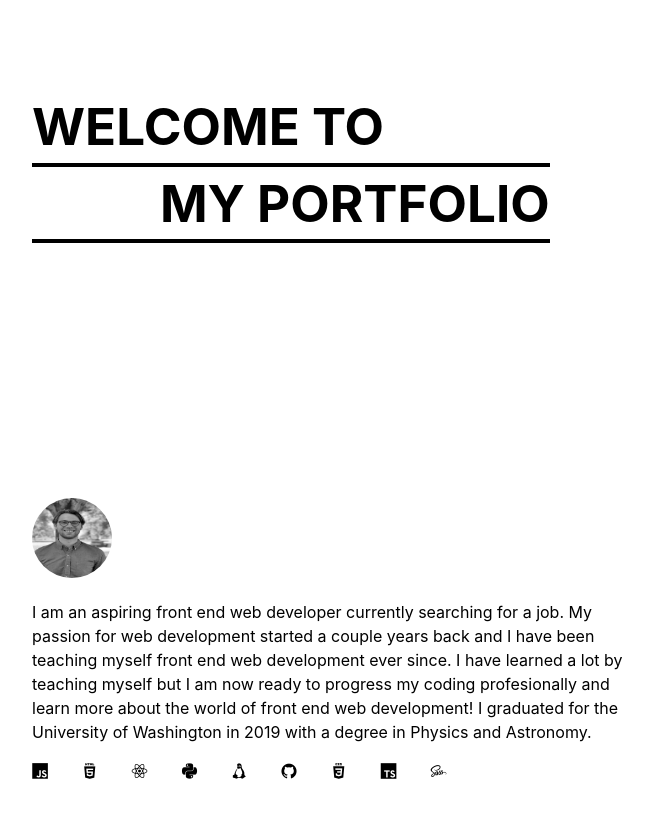
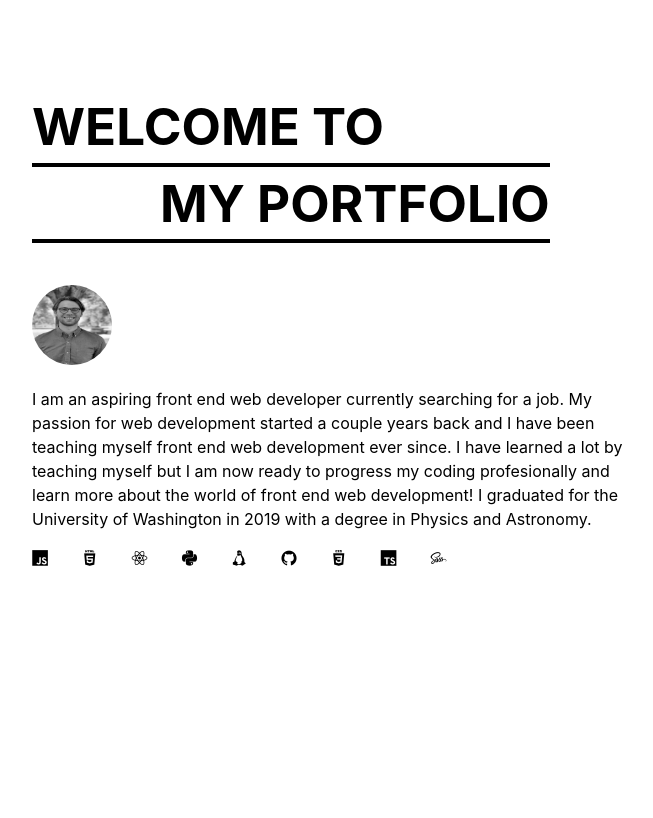
Before and after one commit to piacib/Porfolio2, a React (Vite) app: page / in a window 1280 px wide. Shown: the top 818 px of the page, without its empty margins (16-669 px from the left). Built offline with nearby package versions, Linux system fonts and the light colour scheme.

Commit message:
removed min heights

```diff
--- a/src/components/LandingPage/style.scss
+++ b/src/components/LandingPage/style.scss
@@ -1,23 +1,23 @@
+@use "sass:map";
 @import "../../globalStyles.module.scss";
-
 // underline consts
 $underline-thickness: 4px;
 $underline-spacing: 0.5rem;
 .landing-page__left {
   justify-content: space-between;
 }
+.landing-page__right {
+}
 .landing-page__container {
-  min-height: 90dvh;
   margin: 3rem 2rem;
   background-color: $landing-page-background;
   position: relative;
   animation: $fade-in-animation;
-  display: grid;
-  grid-template-columns: 1fr 1fr;
-  // border: 2px solid $landing-page-background;
   padding: 1rem;
-
-  // box-shadow: 0 0 0 20px $main-background, 0 0 0 30px $landing-page-background;
+  @media (min-width: map.get($breakpoints,"desktop")) {
+    display: grid;
+    grid-template-columns: 1fr 1fr;
+  }
 }
 
 .welcome-header {
```
